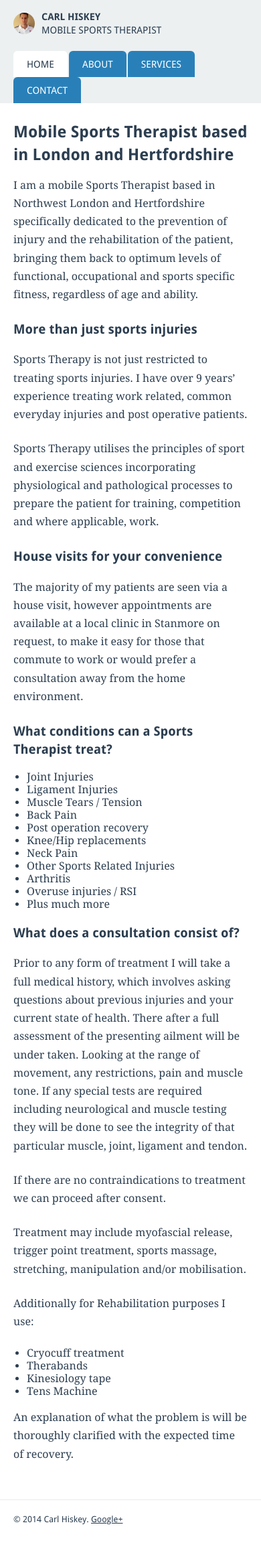
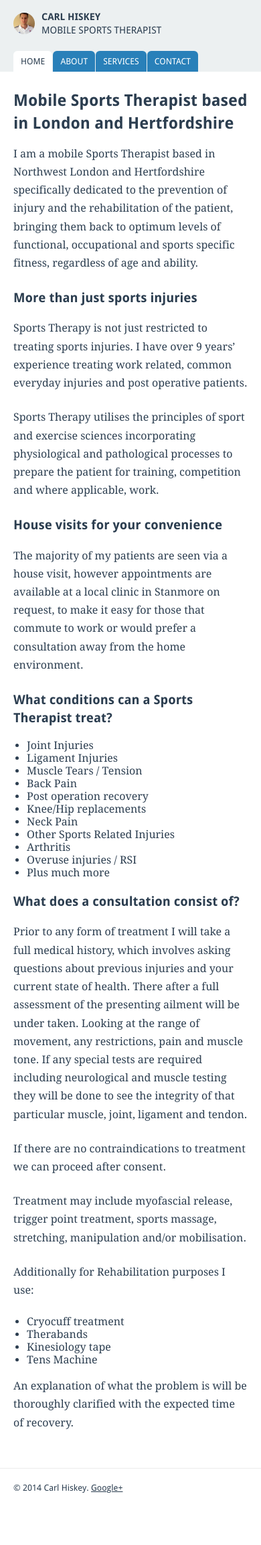
Before and after one commit to adoromedia/carlhiskey.co.uk, a Jekyll site: the page built from index.md, in a window 390 px wide. Shown: the whole page at 67% size. Built offline with Jekyll 4.4.1, drawn with Linux system fonts in a browser that asks for light colours; Markdown is read by kramdown in place of the engine named in the settings; after the commit the page ends 2259 px from its top, so only the background shows below that.

Commit message:
Remove preg and sort out nav on small screens

```diff
--- a/_config.yml
+++ b/_config.yml
@@ -1,5 +1,4 @@
 name: Carl Hiskey, Mobile sports therapist based in London and Hertfordshire
-markdown: redcarpet
-highlighter: pygments
+markdown: kramdown
 url: http://carlhiskey.co.uk
 include: ['_pages']
--- a/css/main.css
+++ b/css/main.css
@@ -177,17 +177,24 @@ a:hover {
 }
 
 #logo {
+	float: left;
+}
 
+@media(max-width: 700px) {
+	#logo {
+		float: none;
+		overflow: hidden;
+	}
 }
 
 #logo .avatar {
 	margin-top: 4px;
-	float: left;
 	border-radius: 50%;
 	overflow: hidden;
 	width: 32px;
 	height: 32px;
 	margin-right: 10px;
+	float: left;
 }
 
 #header h1 a {
@@ -217,6 +224,12 @@ a:hover {
     margin-top: 19px;
 }
 
+@media(max-width: 700px) {
+	#nav {
+		float: none;
+	}
+}
+
 #nav ul {
     list-style: none;
     overflow: hidden;
@@ -230,6 +243,13 @@ a:hover {
     margin-right: 2px;
 }
 
+@media(max-width: 500px) {
+	#nav ul li {
+		font-size: 0.8em;
+		margin-right: 1px;
+	}
+}
+
 #nav ul li a {
     text-decoration: none;
     display: block;
@@ -238,6 +258,12 @@ a:hover {
 	border-radius: 6px 6px 0 0;
 	border-bottom: 0px;
 	color: #fff;
+}
+
+@media(max-width: 500px) {
+	#nav ul li a {
+		padding: 7px 11px;
+	}
 }
 
 #nav ul li a.active {
```
